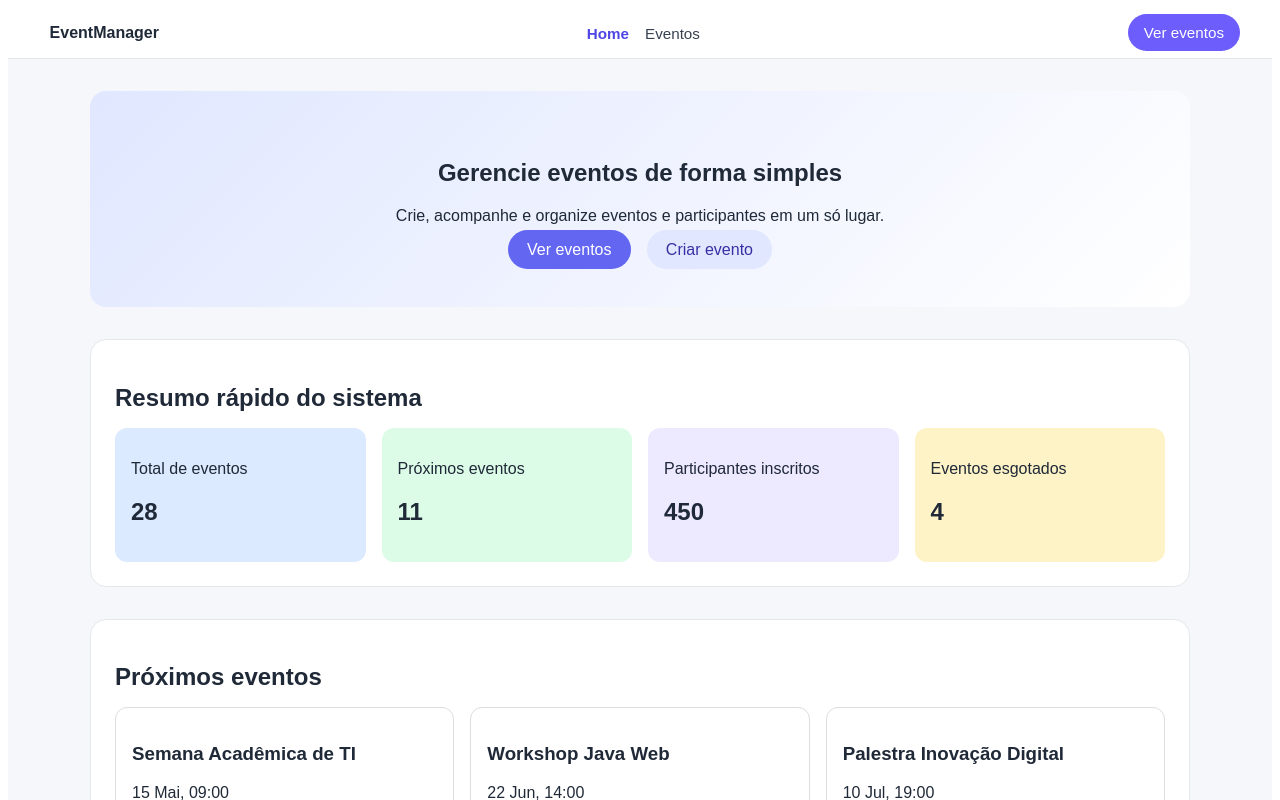
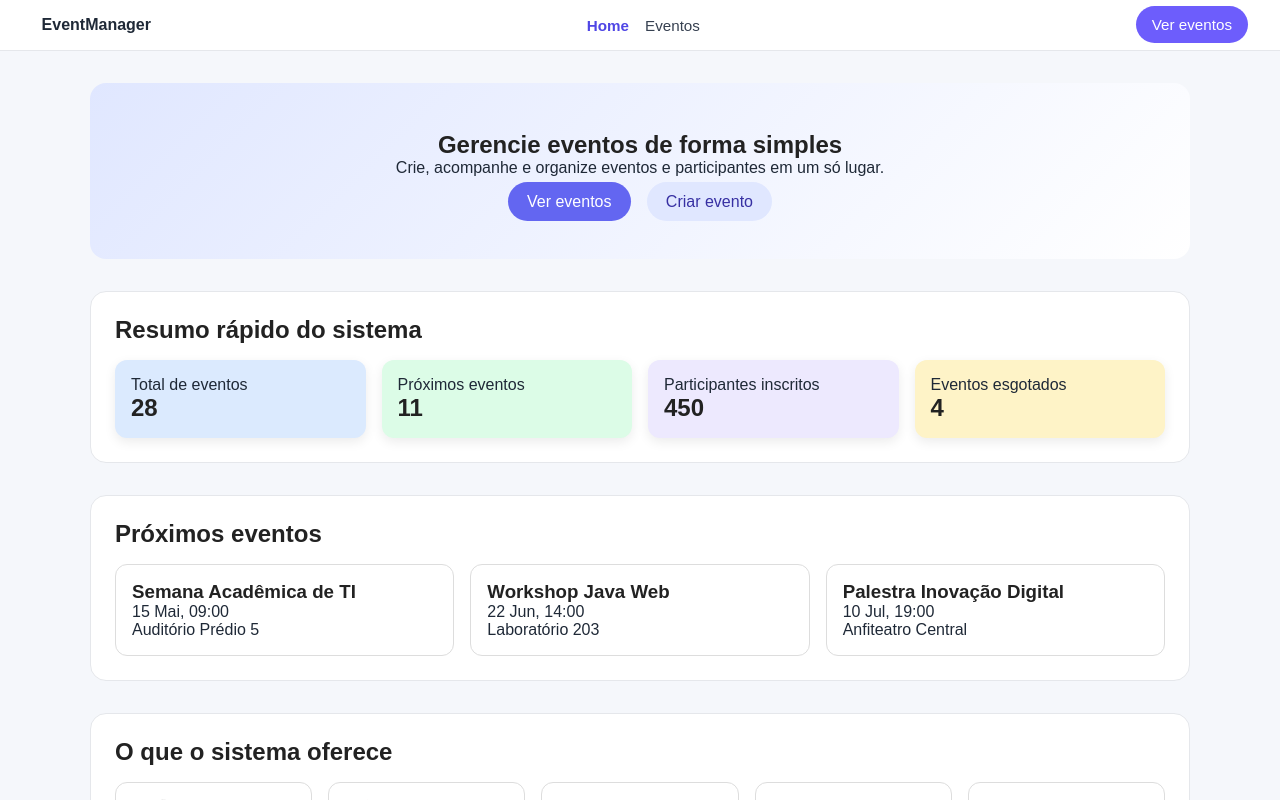
Before and after one commit to joaoConrad/Event_Manager_Front_End, an Angular app: page /home in a window 1280 px wide. Shown: the top 800 px of the page. Built offline with nearby package versions, Linux system fonts and the light colour scheme.

Commit message:
improve global UI styling and layout

```diff
--- a/src/styles.css
+++ b/src/styles.css
@@ -1 +1,60 @@
-/* You can add global styles to this file, and also import other style files */
+* {
+  margin: 0;
+  padding: 0;
+  box-sizing: border-box;
+}
+
+body {
+  font-family: 'Segoe UI', Tahoma, Geneva, Verdana, sans-serif;
+  background: #f4f6f9;
+  color: #333;
+}
+
+.page {
+  max-width: 1100px;
+  margin: 0 auto;
+  padding: 2rem;
+}
+
+h1, h2, h3 {
+  font-weight: 600;
+  color: #222;
+}
+
+button {
+  padding: 0.7rem 1.2rem;
+  border: none;
+  border-radius: 10px;
+  cursor: pointer;
+  font-weight: 500;
+  transition: 0.2s;
+}
+
+button.primary {
+  background: #4f46e5;
+  color: white;
+}
+
+button.primary:hover {
+  background: #4338ca;
+  transform: translateY(-1px);
+}
+
+.card {
+  background: white;
+  border-radius: 14px;
+  box-shadow: 0 4px 12px rgba(0,0,0,0.08);
+}
+
+input, textarea {
+  width: 100%;
+  padding: 0.6rem;
+  border-radius: 8px;
+  border: 1px solid #ccc;
+  margin-top: 0.3rem;
+}
+
+input:focus, textarea:focus {
+  outline: none;
+  border-color: #4f46e5;
+}
```
Also changed, not shown: 1 other file (tests, documents, lock files or other folders).
